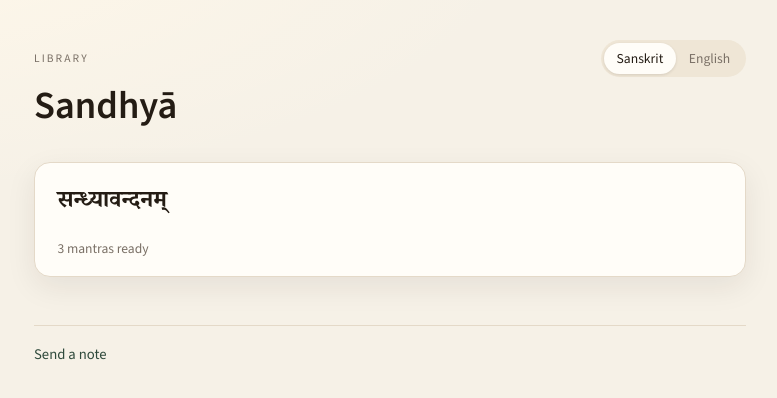
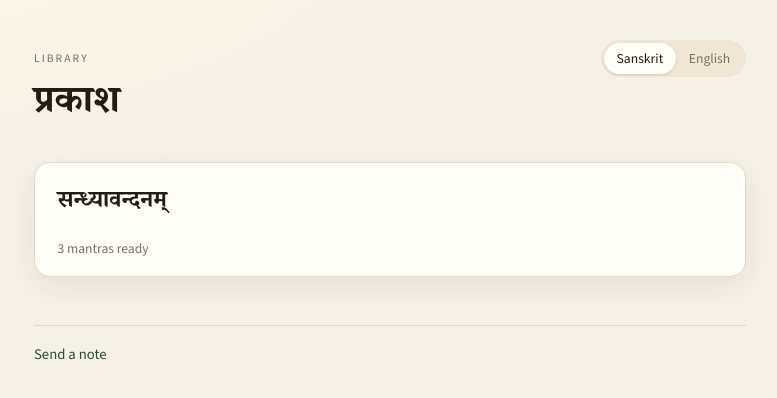
Before and after one commit to mbaranov4310/prakasa, a React (Vite) app: page / in a window 1280 px wide. Shown: the top 398 px of the page, without its empty margins (250-1027 px from the left). Built offline with nearby package versions, Linux system fonts and the light colour scheme.

Commit message:
Rename the app to Prakāśa while keeping Sandhyāvandana as a collection.
Co-authored-by: Cursor <cursoragent@cursor.com>

```diff
--- a/index.html
+++ b/index.html
@@ -3,7 +3,7 @@
   <head>
     <meta charset="UTF-8" />
     <meta name="viewport" content="width=device-width, initial-scale=1.0" />
-    <title>Sandhyā</title>
+    <title>Prakāśa</title>
     <link rel="preconnect" href="https://fonts.googleapis.com" />
     <link rel="preconnect" href="https://fonts.gstatic.com" crossorigin />
     <link
--- a/package.json
+++ b/package.json
@@ -1,5 +1,5 @@
 {
-  "name": "sandhya",
+  "name": "prakasa",
   "private": true,
   "version": "0.1.0",
   "type": "module",
--- a/src/components/Library.tsx
+++ b/src/components/Library.tsx
@@ -12,7 +12,9 @@ export function Library() {
         <p className="eyebrow">Library</p>
         <LangToggle />
       </header>
-      <h1>Sandhyā</h1>
+      <h1 className={navLang === "sanskrit" ? "is-deva" : "is-latin"}>
+        {navLang === "sanskrit" ? "प्रकाश" : "Prakāśa"}
+      </h1>
       <ul className="book-grid">
         {books.map((book) => {
           const ready = book.chapters.filter((chapter) => chapter.status === "ready").length;
--- a/src/lib/prefs.ts
+++ b/src/lib/prefs.ts
@@ -1,6 +1,6 @@
 export type NavLang = "sanskrit" | "english";
 
-const KEY = "sandhya-nav-lang";
+const KEY = "prakasa-nav-lang";
 
 export function loadNavLang(): NavLang {
   try {
--- a/src/lib/site.ts
+++ b/src/lib/site.ts
@@ -1,2 +1,2 @@
 export const NOTE_ISSUE_URL =
-  "https://github.com/mbaranov4310/sandhya/issues/new?template=note.yml";
+  "https://github.com/mbaranov4310/prakasa/issues/new?template=note.yml";
```
Also changed, not shown: 1 other file (tests, documents, lock files or other folders).
